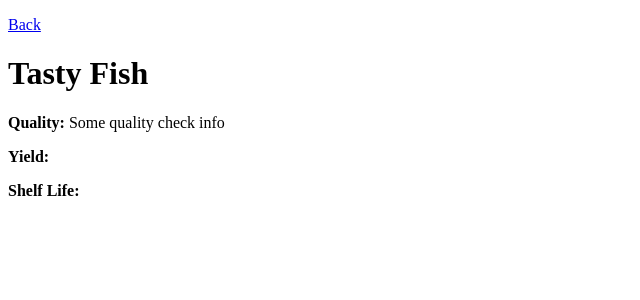
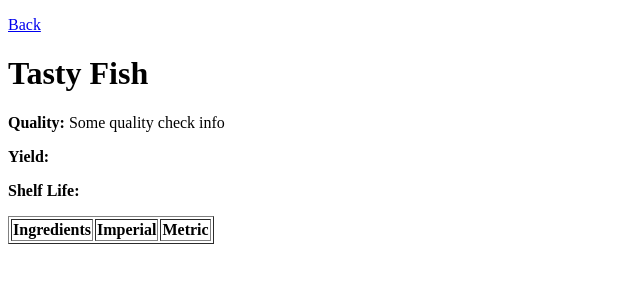
Before and after one commit to owenmead/KegDB, a Django app: page /menuitem/2/ in a window 1280 px wide. Shown: the top 300 px of the page, without its empty margins (0-640 px from the left). Run offline with Django 3.2, Linux system fonts and the light colour scheme; data comes from the database, SQL or seed files in the repository; tables that the repository leaves empty hold one stand-in row (values such as "Sample post"); parts of the project's set-up code (start-up, migrations or seed data) failed here and were passed over.

Commit message:
Adds ingredients to menuitem page

```diff
--- a/app/menu_items/views.py
+++ b/app/menu_items/views.py
@@ -22,10 +22,18 @@ def menuitemList(request):
 def displayMenuItem(request, item_id):
 	menu_item = get_object_or_404(MenuItem, pk=item_id)
 
-	data = {'name': menu_item.name,
+	ingredients = []
+	for mi in menu_item.menuingredient_set.all():
+		ingredients.append({'name': mi.ingredient.name,
+							'amount_imperial': mi.amount_imperial,
+							'amount_metric': mi.amount_metric,
+							})
+
+	data = {'name':          menu_item.name,
 			'quality_check': menu_item.quality_check,
-			'prep_yield': menu_item.prep_yield,
-			'shelf_life': menu_item.shelf_life,
+			'prep_yield':    menu_item.prep_yield,
+			'shelf_life':    menu_item.shelf_life,
+			'ingredients':   ingredients
 			}
 
 	return render_to_response('displayMenuItem.html', data)
--- a/app/templates/displayMenuItem.html
+++ b/app/templates/displayMenuItem.html
@@ -5,6 +5,11 @@
 <head>
 	<meta http-equiv="Content-Type" content="text/html; charset=utf-8">
 	<title>Prep Information - {{name}}</title>
+	<style type="text/css" media="screen">
+		thead td {
+			font-weight: bold;
+		}
+	</style>
 </head>
 <body>
 	<p><a href="/index.html">Back</a></p>
@@ -12,5 +17,24 @@
 	<p><strong>Quality:</strong> {{quality_check}}</p>
 	<p><strong>Yield:</strong> {{prep_yield}}</p>
 	<p><strong>Shelf Life:</strong> {{shelf_life}}</p>
+
+	<table border="1">
+		<thead>
+		<tr>
+			<td>Ingredients</td>
+			<td>Imperial</td>
+			<td>Metric</td>
+		</tr>
+		</thead>
+		<tbody>
+		{% for ingredient in ingredients %}
+		<tr>
+			<td>{{ingredient.name}}</td>
+			<td>{{ingredient.amount_imperial}}</td>
+			<td>{{ingredient.amount_metric}}</td>
+		</tr>
+		{% endfor %}
+		</tbody>
+	</table>
 </body>
 </html>
```
